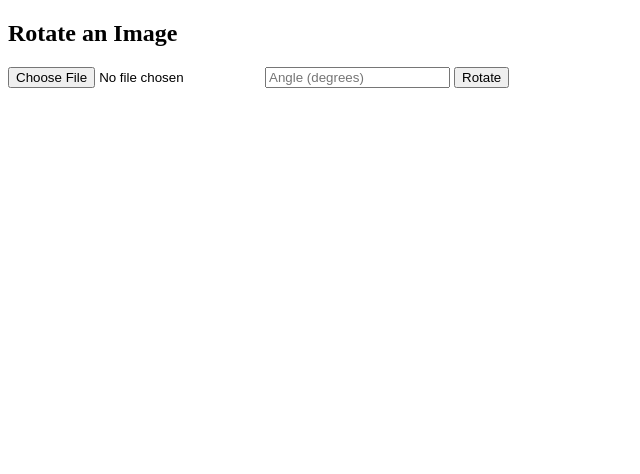
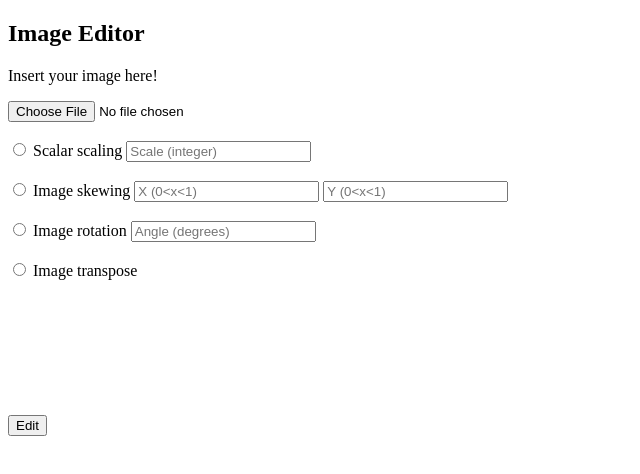
Before and after one commit to GregoryJaperson/NVTCS, a plain HTML site: page CSProject/templates/index.html in a window 1280 px wide. Shown: the whole page, without its empty margins (0-640 px from the left). Drawn offline with Linux system fonts and the light colour scheme.

Commit message:
Updated the front-end of the website

```diff
--- a/CSProject/templates/index.html
+++ b/CSProject/templates/index.html
@@ -1,14 +1,30 @@
 <!DOCTYPE html>
 <html>
 <head>
-    <title>Rotate Image (No Backend)</title>
+    <title>Image Editing</title>
 </head>
 <body>
-    <h2>Rotate an Image</h2>
+    <h2>Image Editor</h2>
+    <p>Insert your image  here!</p>
     <input type="file" id="upload" accept="image/*">
+    <br><br>
+    <input type="radio" id="scalar">
+    <label for="scalar">Scalar scaling</label>
+    <input type="number" id="scale" placeholder="Scale (integer)">
+    <br><br>
+    <input type="radio" id="skew">
+    <label for="skew">Image skewing</label>
+    <input type="number" id="x_skew" placeholder="X (0<x<1)">
+    <input type="number" id="y_skew" placeholder="Y (0<x<1)">
+    <br><br>
+    <input type="radio" id="rotate">
+    <label for="skew">Image rotation</label>
     <input type="number" id="angle" placeholder="Angle (degrees)">
-    <button onclick="rotateImage()">Rotate</button>
     <br><br>
+    <input type="radio" id="transpose">
+    <label for="skew">Image transpose</label>
+    <br>
+    <button onclick="rotateImage()">Edit</button>
     <canvas id="canvas"></canvas>
 </body>
 </html>
```
Also changed, not shown: CSProject/image.png (deleted), 2 other files.
